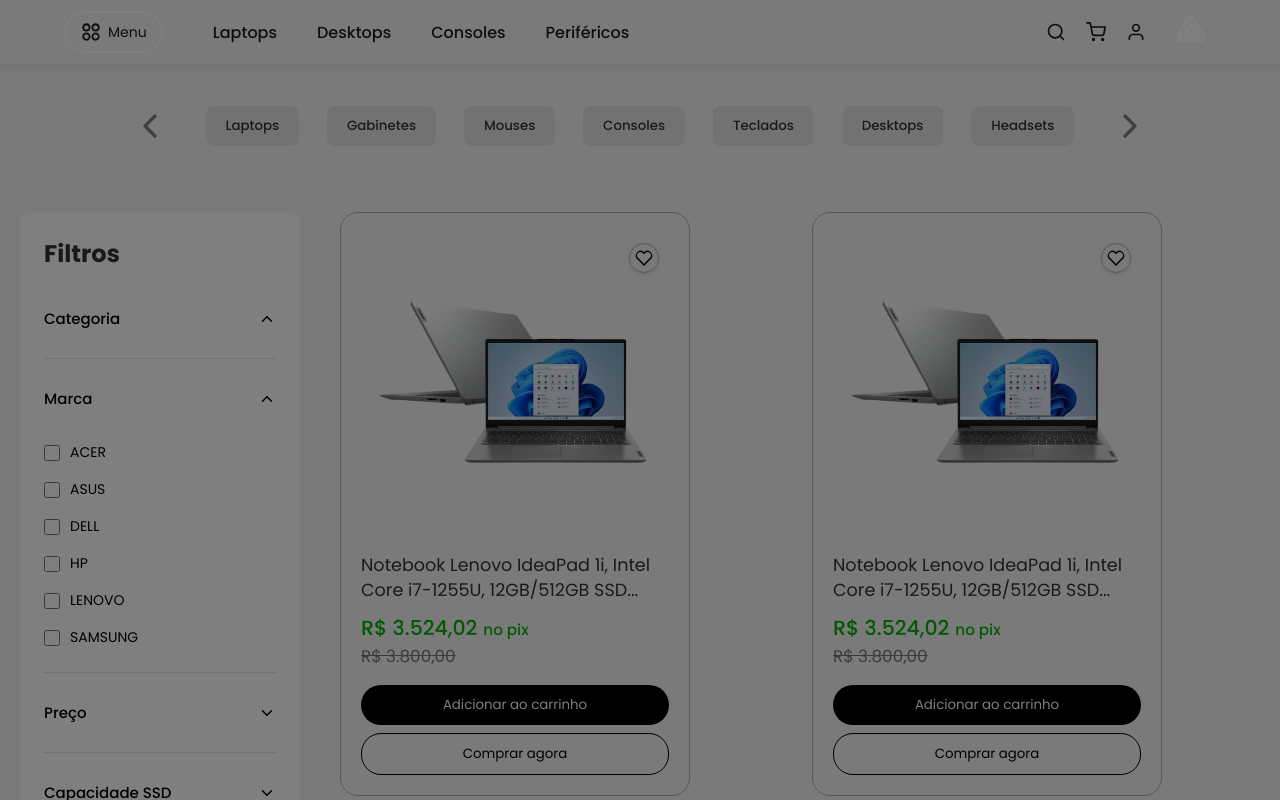
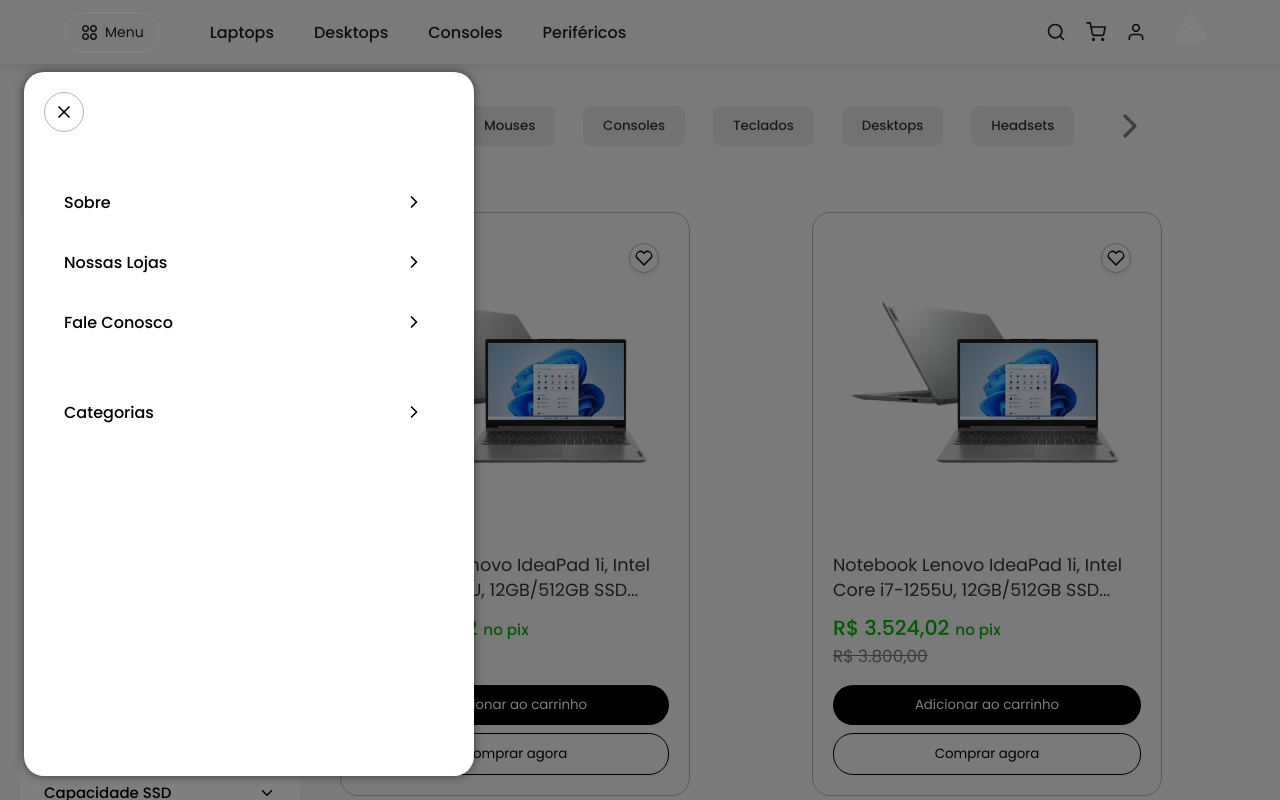
Before and after one commit to iagodev10/Prime_Gear_Front, a React (Vite) app in the folder prime_gear_front/: page /loja in a window 1280 px wide. Both pictures are taken after a click on the button "Menu". Shown: the top 800 px of the page. Built offline with nearby package versions, Linux system fonts and the light colour scheme.

Commit message:
Menu sendo implementado

```diff
--- a/prime_gear_front/src/components/Header/index.jsx
+++ b/prime_gear_front/src/components/Header/index.jsx
@@ -52,7 +52,7 @@
       <HeaderContainer isScrolled={isScrolled} isHome={isHome}>
         <LeftSection>
           <MenuButton onClick={() => setIsMenuOpen(true)}>
-            <RiApps2Line size={22} />
+            <RiApps2Line size={19} />
             <span>Menu</span>
           </MenuButton>
 
--- a/prime_gear_front/src/components/SidebarMenu/index.jsx
+++ b/prime_gear_front/src/components/SidebarMenu/index.jsx
@@ -2,25 +2,50 @@
 import styled from "styled-components";
 import { Link } from "react-router-dom";
 
-import { Backdrop } from './style';
+import { Backdrop, Sidebar, SideHeader, Close, SideBody, NavList, NavItem, NavLink } from './style';
 
-import { FiX } from "react-icons/fi";
+import { FiX, FiChevronRight } from "react-icons/fi";
 
-const SidebarMenu = ({ isOpen, onCLose }) => {
+const SidebarMenu = ({ isOpen, onClose }) => {
     return (
         <>
-            <Backdrop isOpen={isOpen} onClick={onCLose} />
+            <Backdrop isOpen={isOpen} onClick={onClose} />
 
-            {/* <Sidebar isOpen={isOpen}>
-                <SibeHeader>
-                    <Close onClick={onCLose}>
-                        <FiX size={24}/>
+            <Sidebar isOpen={isOpen}>
+                <SideHeader>
+                    <Close onClick={onClose}>
+                        <FiX size={20}/>
                     </Close>
-                </SibeHeader>
+                </SideHeader>
 
-                <SideBody></SideBody>
+                <SideBody>
+                    <NavList>
+                        <NavItem>
+                            <NavLink to="/institucional" onClick={onClose}>Sobre</NavLink>
+                            <FiChevronRight size={20} />
+                        </NavItem>
 
-            </Sidebar> */}
+                        <NavItem>
+                            <NavLink to="/institucional" onClick={onClose}>Nossas Lojas</NavLink>
+                            <FiChevronRight size={20} />
+                        </NavItem>
+
+                        <NavItem>
+                            <NavLink to="/fale-conosco" onClick={onClose}>Fale Conosco</NavLink>
+                            <FiChevronRight size={20} />
+                        </NavItem>
+
+                        <hr />
+
+                        <NavItem>
+                            <NavLink to="/">Categorias</NavLink>
+                            <FiChevronRight size={20} />
+                        </NavItem>
+
+                    </NavList>
+                </SideBody>
+
+            </Sidebar>
         </>
     );
 }
--- a/prime_gear_front/src/components/SidebarMenu/style.js
+++ b/prime_gear_front/src/components/SidebarMenu/style.js
@@ -13,3 +13,101 @@
     visibility: ${({ isOpen }) => (isOpen ? "visible" : "hidden")};
     transition: opacity 0.3s ease, visibility 0.3s ease;
 `;
+
+export const Sidebar = styled.div`
+    width: 450px;
+    height: 88%;
+    position: fixed;
+    top: 9vh;
+    left: 0;
+    background: #fff;
+    z-index: 1002;
+    box-shadow: 0 0 10px rgba(0, 0, 0, 0.5);
+    border-radius: 20px;
+
+    transform: ${({ isOpen }) => (isOpen ? "translateX(3vh)" : "translateX(-100%)")};
+    transition: transform 0.3s ease;
+`;
+
+export const SideHeader = styled.div`
+    width: 100%;
+    height: 60px;
+    display: flex;
+    align-items: center;
+    justify-content: flex-start;
+    padding: 40px 20px;
+`;
+
+export const Close = styled.div`
+    width: 40px;
+    height: 40px;
+    display: flex;
+    align-items: center;
+    justify-content: center;
+    cursor: pointer;
+    border-radius: 50%;
+    border: 1px solid #b3b3b3;
+    transition: all 0.3s ease;
+
+    &:hover {
+        border: 1px solid #000;
+    }
+`;
+
+export const SideBody = styled.div`
+    width: 100%;
+    height: calc(100% - 60px);
+    padding: 20px;
+`;
+
+export const NavList = styled.ul`
+    width: 100%;
+    height: 100%;
+    display: flex;
+    flex-direction: column;
+    align-items: center;
+    justify-content: flex-start;
+    padding: 0;
+    margin: 0;
+    list-style: none;
+
+    hr{
+        border: none;
+        margin: 15px 0;
+    }
+`;
+
+export const NavItem = styled.li`
+    width: 100%;
+    height: 60px;
+    display: flex;
+    align-items: center;
+    justify-content: space-between;
+    padding: 0 20px;
+    cursor: pointer;
+    transition: all 0.3s ease;
+
+    &:hover {
+        background: #f5f5f5;
+    }
+
+    a{
+        width: 100%;
+        height: 100%;
+        display: flex;
+        align-items: center;
+        justify-content: flex-start;
+        text-decoration: none;
+        color: #000;
+    }
+
+    svg{
+        margin-right: 10px;
+    }
+`;
+
+export const NavLink = styled.span`
+    font-size: 16px;
+    font-weight: 500;
+    color: #000;
+`;
```
